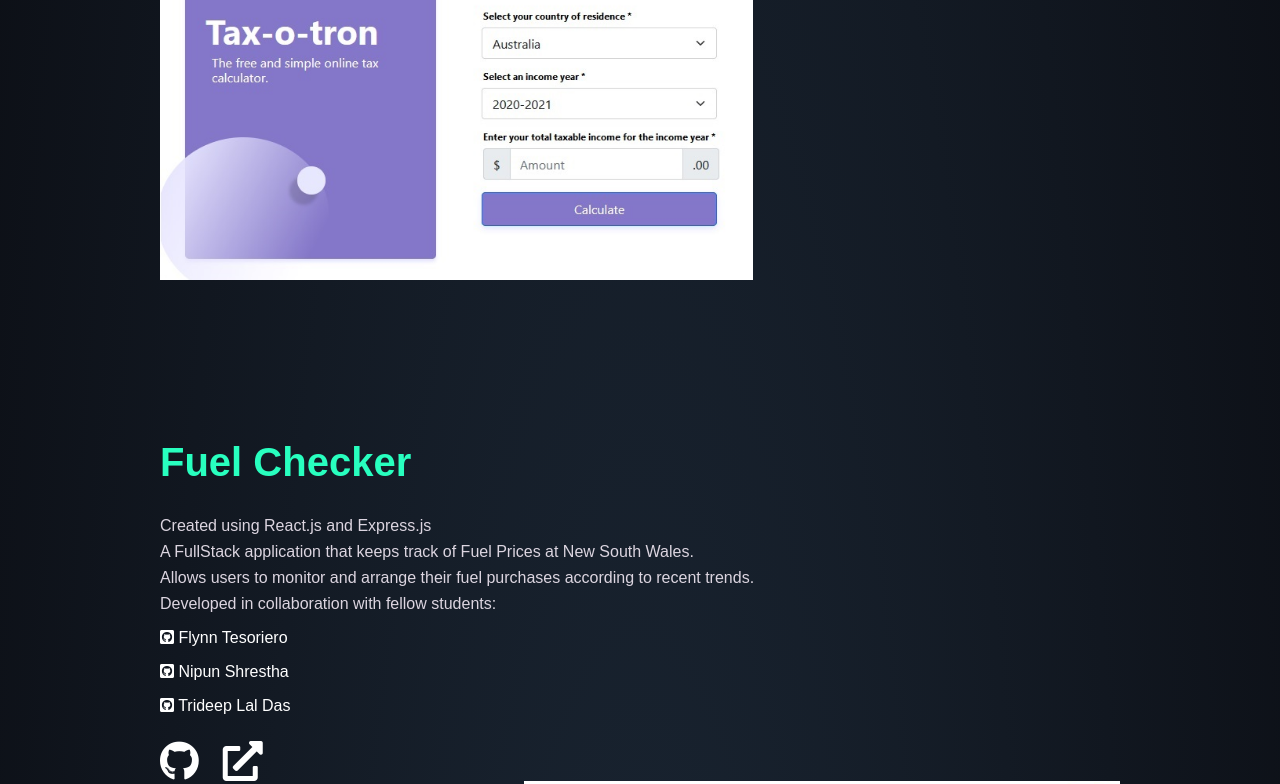
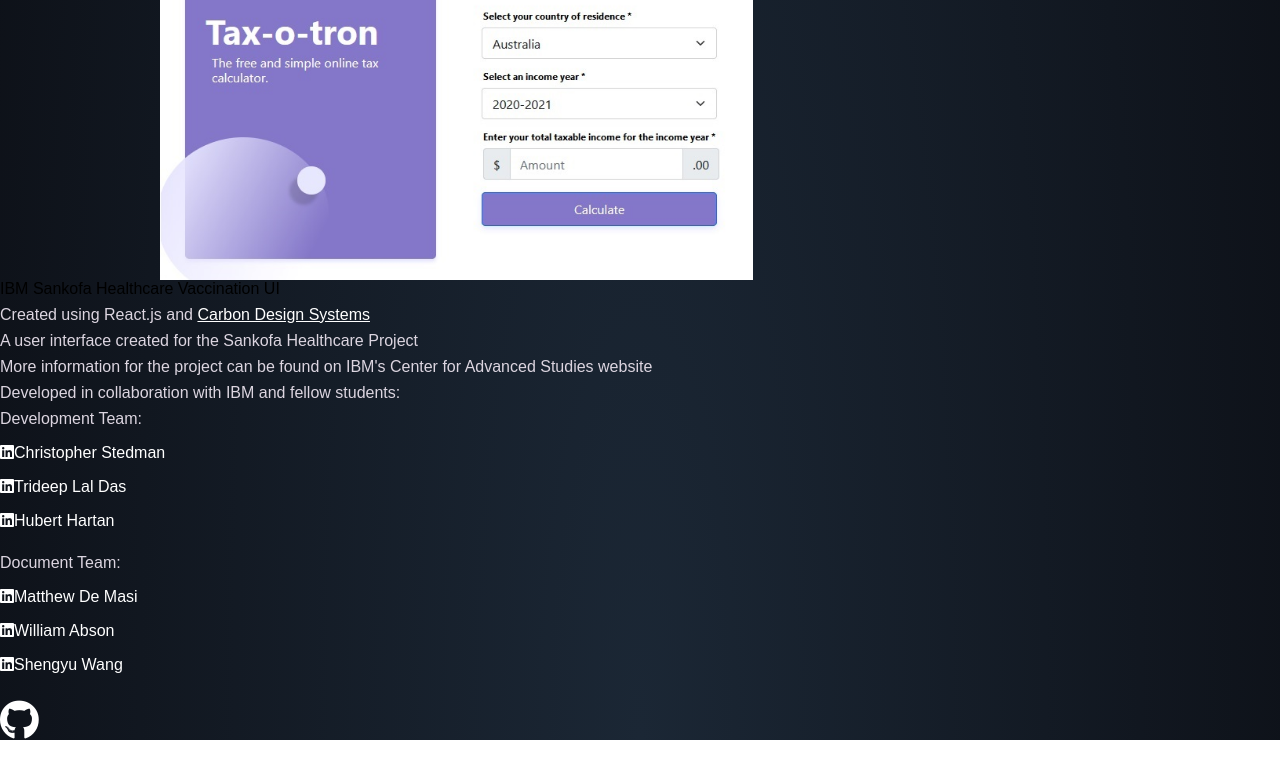
Before and after one commit to HubertHartan/Personal-Website, a React (Create React App) app: page / in a window 1280 px wide. Shown: the part 2000-2784 px from the top of the page. After the commit the page ends 2740 px from the top, so only its background shows below. Built offline with nearby package versions, Linux system fonts and the light colour scheme.

Commit message:
Worked on IBM component

```diff
--- a/src/App.js
+++ b/src/App.js
@@ -9,6 +9,7 @@
 import Tax from './components/Tax'
 import Fuel from './components/Fuel'
 import Poem from './components/Poem'
+import IBM from './components/IBM';
 
 import './CSS/App.css';
 
@@ -23,8 +24,7 @@
 	  <About/>
 	  <PageBreak/>
 	  <Tax/>
-	  <Fuel/>
-	  <Poem/>
+	  <IBM/>
 
 
     </div>
--- /dev/null
+++ b/src/components/IBM.js
@@ -0,0 +1,41 @@
+import React from 'react'
+
+
+
+
+const IBM = () =>{
+
+	return(
+		<div className="IBM-container">
+			<div className="IBM-info">
+				<div className="IBM-title">IBM Sankofa Healthcare Vaccination UI</div>
+				<div className="fuel-body">
+					<p>Created using React.js and <a href="https://www.carbondesignsystem.com/" target="_blank" rel="noreferrer">Carbon Design Systems</a></p>
+					<p>A user interface created for the Sankofa Healthcare Project </p>
+					<p>More information for the project can be found on IBM's Center for Advanced Studies website</p>
+					<p>Developed in collaboration with IBM and fellow students: </p>
+
+					<p>Development Team:</p>
+					<ul className="team">
+						<li className="teammate"><a href="https://www.linkedin.com/in/christopher-stedman/" target="_blank" rel="noreferrer" className="teammate-link"><i className="fab fa-linkedin"/>Christopher Stedman</a> </li>
+						<li className="teammate"><a href="https://www.linkedin.com/in/tldas/" target="_blank" rel="noreferrer" className="teammate-link"><i className="fab fa-linkedin"/>Trideep Lal Das</a> </li>
+						<li className="teammate"><a href="https://www.linkedin.com/in/hubert-hartan-988867189/" target="_blank" rel="noreferrer" className="teammate-link"><i className="fab fa-linkedin"/>Hubert Hartan</a></li>
+					</ul>
+					<p>Document Team:</p>
+					<ul className="team">
+						<li className="teammate"><a href="https://www.linkedin.com/in/matthew-de-masi-768111198/" target="_blank" rel="noreferrer" className="teammate-link"><i className="fab fa-linkedin"/>Matthew De Masi</a> </li>
+						<li className="teammate"><a href="https://www.linkedin.com/in/william-abson-602954190/" target="_blank" rel="noreferrer" className="teammate-link"><i className="fab fa-linkedin"/>William Abson</a> </li>
+						<li><a href="https://www.linkedin.com/in/shengyu-wang-4279a7207/" target="_blank" rel="noreferrer" className="teammate-link"><i className="fab fa-linkedin"/>Shengyu Wang</a></li>
+					</ul>
+
+					<br></br>
+				</div>
+				<a href="https://github.com/HubertHartan/Sankofa-Healthcare-Project-Vaccination-UI" target="_blank" rel="noreferrer">
+					<i className="fab fa-github"/>
+				</a>
+			</div>
+
+		</div>
+	)
+}
+export default IBM
```
Also changed, not shown: src/CSS/IBM.css (added).
